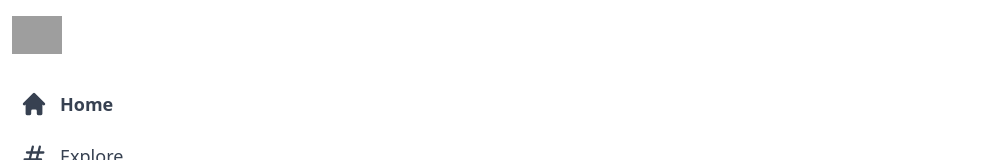
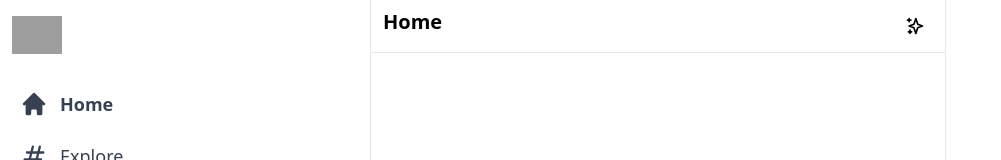
Before and after one commit to desperado1802/twitter-clone, a Next.js app: page / in a window 1280 px wide. Shown: the top 160 px of the page, without its empty margins (0-1001 px from the left). Built offline with nearby package versions, Linux system fonts and the light colour scheme; grey boxes are pictures that could not be loaded.

Commit message:
created the feed component and it's header

```diff
--- /dev/null
+++ b/components/Feed.jsx
@@ -0,0 +1,15 @@
+import React from "react";
+import { SparklesIcon } from "@heroicons/react/outline";
+
+export default function Feed() {
+  return (
+    <div className="xl:ml-[370px] border-l border-r border-gray-200 xl:min-w-[576px] sm:ml-[73px] flex-grow max-w-xl">
+      <div className="flex py-2 px-3 sticky top-0 z-50 bg-white border-b border-gray-200">
+        <h2 className="text-lg sm:text-xl font-bold cursor-pointer">Home</h2>
+        <div className="hoverEffect flex justify-center items-center px-0 ml-auto w-9 h-9">
+          <SparklesIcon className="h-5" />
+        </div>
+      </div>
+    </div>
+  );
+}
--- a/pages/index.js
+++ b/pages/index.js
@@ -2,6 +2,7 @@
 import Image from "next/image";
 import { Inter } from "next/font/google";
 import Sidebar from "@/components/Sidebar";
+import Feed from "@/components/Feed";
 
 const inter = Inter({ subsets: ["latin"] });
 
@@ -21,6 +22,8 @@
 
         {/* Field */}
 
+        <Feed />
+
         {/* Widgets */}
 
         {/* Modal */}
```
